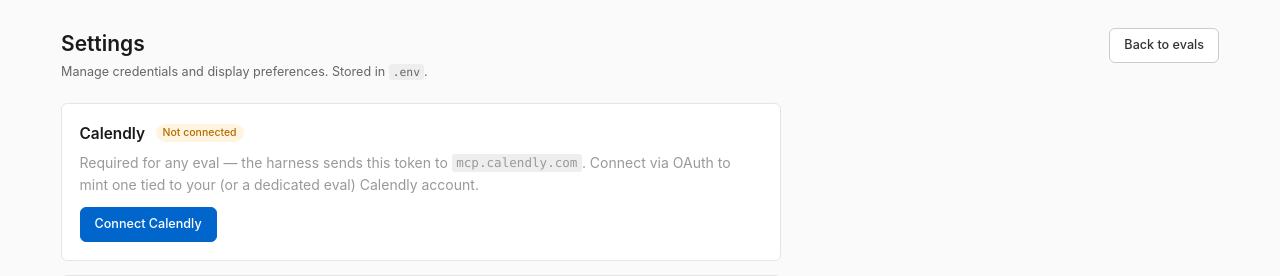
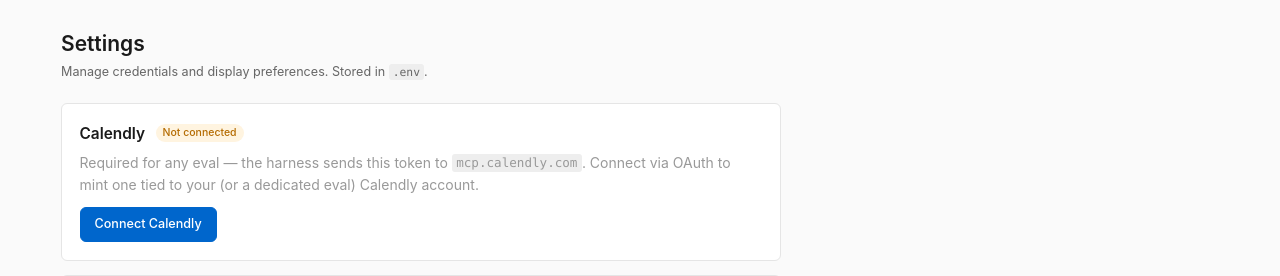
Before and after one commit to mkimelblat/mcp-testing, a FastAPI app: page /settings in a window 1280 px wide. Shown: the part 54-330 px from the top of the page. Run offline with FastAPI, Linux system fonts and the light colour scheme; some libraries are stand-ins or nearby versions.

Commit message:
Drop redundant "Back to evals" button from settings header
Top nav already covers navigation back to /.

```diff
--- a/app/templates/settings.html
+++ b/app/templates/settings.html
@@ -6,9 +6,6 @@
     <div>
         <h1>Settings</h1>
         <p class="subtitle">Manage credentials and display preferences. Stored in <code>.env</code>.</p>
-    </div>
-    <div class="header-actions">
-        <a href="/" class="btn btn-secondary">Back to evals</a>
     </div>
 </section>
 
```
